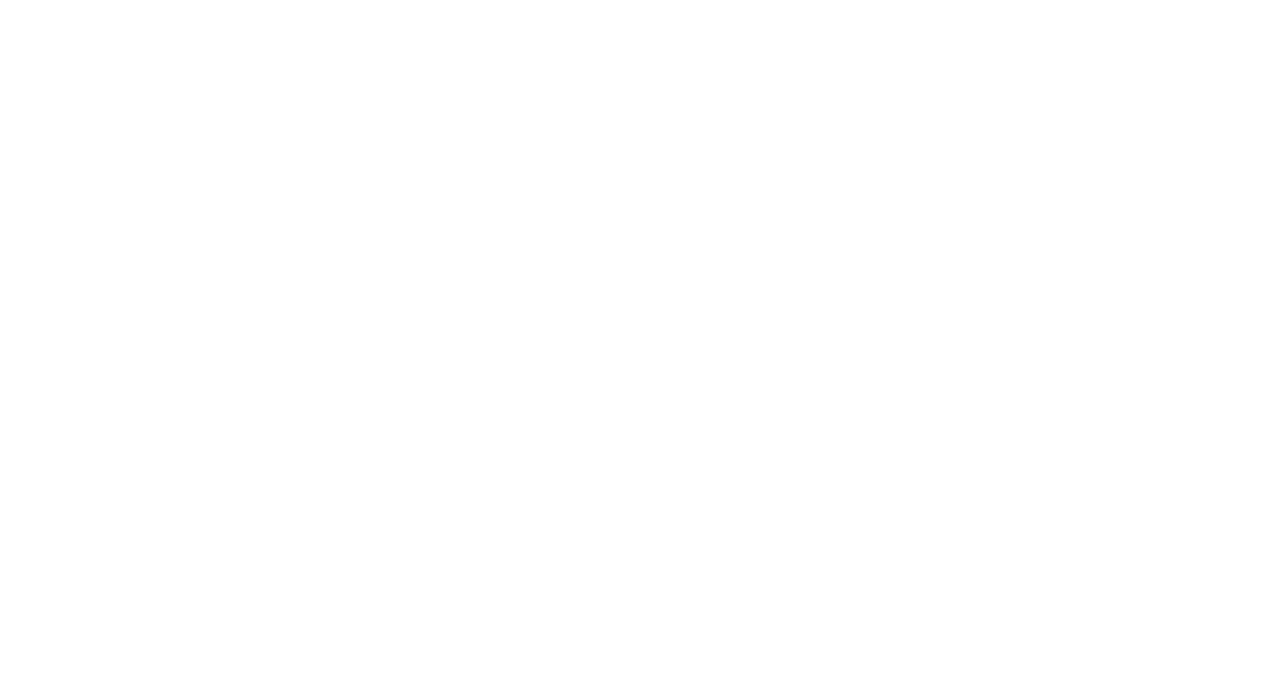
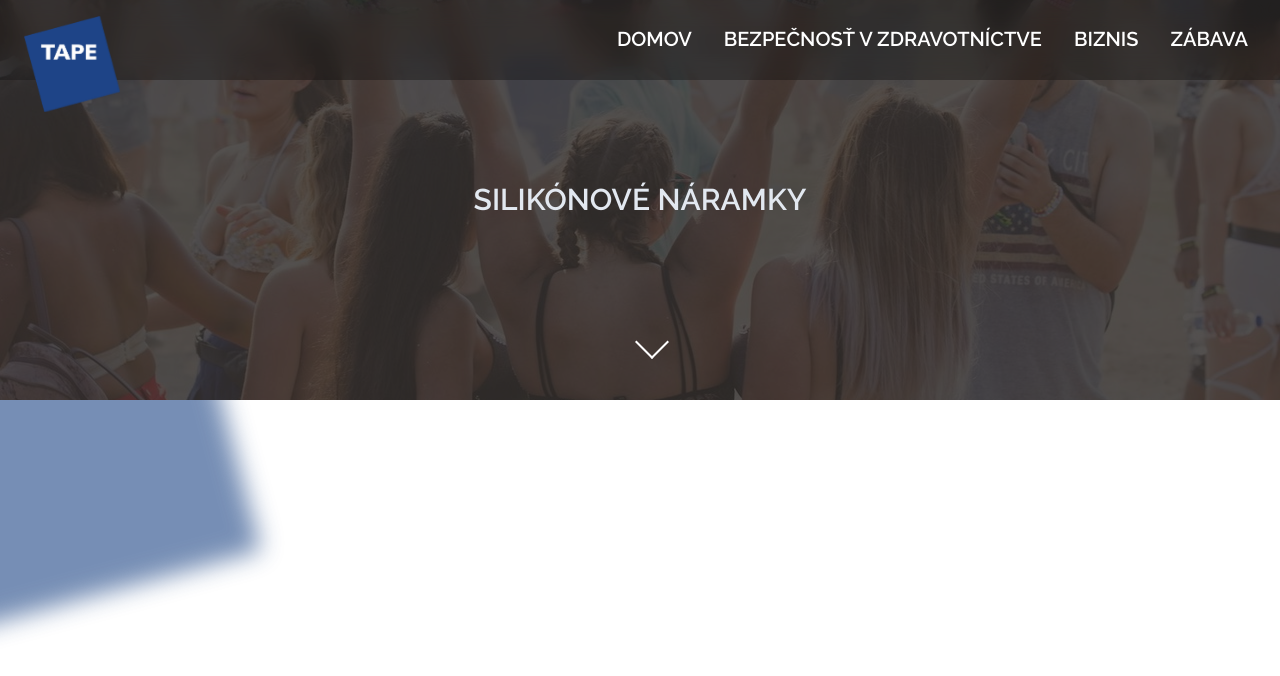
Before and after one commit to krytoss/tape, a React (Vite) app: page /zabava/silikonove-naramky in a window 1280 px wide. Before the commit this address had no page. Shown: the top 676 px of the page. Built offline with nearby package versions, Linux system fonts and the light colour scheme.

Commit message:
Splitted subpages to layout and content

```diff
--- a/src/App.tsx
+++ b/src/App.tsx
@@ -2,6 +2,8 @@
 import Home from './pages/Home/HomePage';
 import Health from './pages/Health/Health';
 import Entertainment from './pages/Entertainment/Entertainment';
+import Silicones from './pages/Entertainment/subpages/Silicones';
+import Layout from './pages/Layout';
 
 function App() {
 
@@ -9,8 +11,11 @@
 	<BrowserRouter>
 		<Routes>
 			<Route path="/" element={<Home />} />
-			<Route path="/zdravotnictvo" element={<Health />} />
-			<Route path="/zabava" element={<Entertainment />} />
+			<Route path="zdravotnictvo" element={<Health />} />
+			<Route path="zabava" element={<Layout />}>
+				<Route path=""	element={<Entertainment />} />
+				<Route path="silikonove-naramky" element={<Silicones />} />
+			</Route>
 		</Routes>
 	</BrowserRouter>
   )
--- a/src/components/Navigation/TopMenu.tsx
+++ b/src/components/Navigation/TopMenu.tsx
@@ -26,12 +26,11 @@
 
 	return (
 		<div className="fixed z-50 top-0 left-0 w-full h-16 text-white flex justify-center items-center h-20 bg-black/30 backdrop-blur-md">
-			<img src="./logo.png" alt="Logo" className="h-24 absolute left-6 top-4" />
+			<img src="/logo.png" alt="Logo" className="h-24 absolute left-6 top-4" />
 			<div className="text-right w-full px-4">
 				<ul className="h-full">
 					{
 						links.map((link, index) => {
-							console.log(location.pathname, link.to)
 							const isActive = location.pathname === link.to;
 							return (
 								<li key={index} className="inline-block mx-4 h-full">
--- a/src/pages/Entertainment/Entertainment.tsx
+++ b/src/pages/Entertainment/Entertainment.tsx
@@ -1,26 +1,9 @@
-import { Link } from "react-router"
-import Cover from "../../components/Layout/Cover"
 import Grid from "../../components/Layout/Grid"
-import Header from "../../components/Layout/Header"
-import ImageWithDescription from "../../components/Layout/ImageWithDescription"
 import Section from "../../components/Layout/Section"
-import Title from "../../components/Layout/Title"
-import TopMenu from "../../components/Navigation/TopMenu"
 import ProductCard from "./components/ProductCard"
-import ArrowDown from "../../components/Navigation/ArrowDown"
 
 const Entertainment: React.FC = () => {
 	return (
-		<>
-			<TopMenu />
-			<Header className="h-[100vh] relative z-20" img="./offers/entertainment.jpeg">
-				<Cover>
-					<Title color="light" size="3xl text-center">
-						Zábava
-					</Title>
-					<ArrowDown color="light" />
-				</Cover>
-			</Header>
 		<Section fullHeight={true} className="overflow-visible pt-20">
 			<svg
 				xmlns="http://www.w3.org/2000/svg"
@@ -104,7 +87,6 @@
 				<div />
 			</Grid>
 		</Section>
-		</>
 	)
 }
 
--- /dev/null
+++ b/src/pages/Entertainment/subpages/Silicones.tsx
@@ -0,0 +1,24 @@
+import Section from "../../../components/Layout/Section"
+
+const Silicones: React.FC = () => {
+	return (
+		<>
+			<Section fullHeight={true} className="overflow-visible pt-20">
+				<svg
+					xmlns="http://www.w3.org/2000/svg"
+					viewBox="-100 -100 1093 1093"
+					className="absolute left-0 top-0 transform w-1/2 -translate-x-1/2 -translate-y-1/2 z-10 opacity-60 blur-md animate-[wiggle_1s_ease-in-out_infinite]"
+				>
+					<path
+						id="background"
+						d="M 351.500 94.452 C 34.798 179.528, 0.533 188.925, 0.834 190.621 C 1.620 195.045, 188.309 891.565, 188.875 892.186 C 189.219 892.563, 347.675 850.431, 541 798.557 C 855.064 714.288, 892.477 704.044, 892.283 702.371 C 891.728 697.569, 704.185 0.572, 703.398 0.381 C 702.904 0.261, 544.550 42.593, 351.500 94.452"
+						fill="#1c4484"
+						fillRule="evenodd"
+					/>
+				</svg>
+			</Section>
+		</>
+	)
+}
+
+export default Silicones
--- a/src/pages/Home/HomePage.tsx
+++ b/src/pages/Home/HomePage.tsx
@@ -113,7 +113,6 @@
 						onComplete: () => animating = false
 					});
 				if (currentIndex >= 0) {
-					console.log("current index", currentIndex)
 					gsap.set(sections[currentIndex], { zIndex: 0 });
 					//tl2.set(sections[currentIndex], { autoAlpha: 0 });
 				}
@@ -124,7 +123,6 @@
 					yPercent: 0
 				}, 0).set(sections[currentIndex], { autoAlpha: 0 });
 			} else {
-				console.log("som tu?")
 				gsap.set(sections[index], { zIndex: 1, autoAlpha: 1 });
 				gsap.set(sections[currentIndex], { zIndex: 0, autoAlpha: 0 });
 				gsap.set(outerWrappers, { yPercent: 0 });
--- /dev/null
+++ b/src/pages/Layout.tsx
@@ -0,0 +1,49 @@
+import { Outlet, useLocation } from "react-router";
+import TopMenu from "../components/Navigation/TopMenu";
+import Header from "../components/Layout/Header";
+import Cover from "../components/Layout/Cover";
+import Title from "../components/Layout/Title";
+import ArrowDown from "../components/Navigation/ArrowDown";
+
+const Layout: React.FC = () => {
+
+	const location = useLocation();
+
+	const data: Record<string, { title: string, img: string }> = {
+		"/zabava": {
+			title: "Zábava",
+			img: "/offers/entertainment.jpeg"
+		},
+		"/zabava/silikonove-naramky": {
+			title: "Silikónové náramky",
+			img: "/offers/entertainment.jpeg"
+		}
+	}
+
+	const currentData = data[location.pathname] || "Tape, s.r.o";
+	const isSubpage = location.pathname.split("/").length > 2;
+
+	return (
+		<>
+			<TopMenu />
+			<Header
+				className={`
+					h-[50vh] ${!isSubpage && 'xl:h-[100vh]'}
+					relative z-20`}
+				img={currentData.img}
+			>
+				<Cover>
+					<Title color="light" size="3xl text-center">
+						{ currentData.title }
+					</Title>
+					<div className="xl:block hidden">
+						<ArrowDown color="light" />
+					</div>
+				</Cover>
+			</Header>
+			<Outlet />
+		</>
+	)
+}
+
+export default Layout
```
Lines whose indentation alone changed are shown as unchanged.
